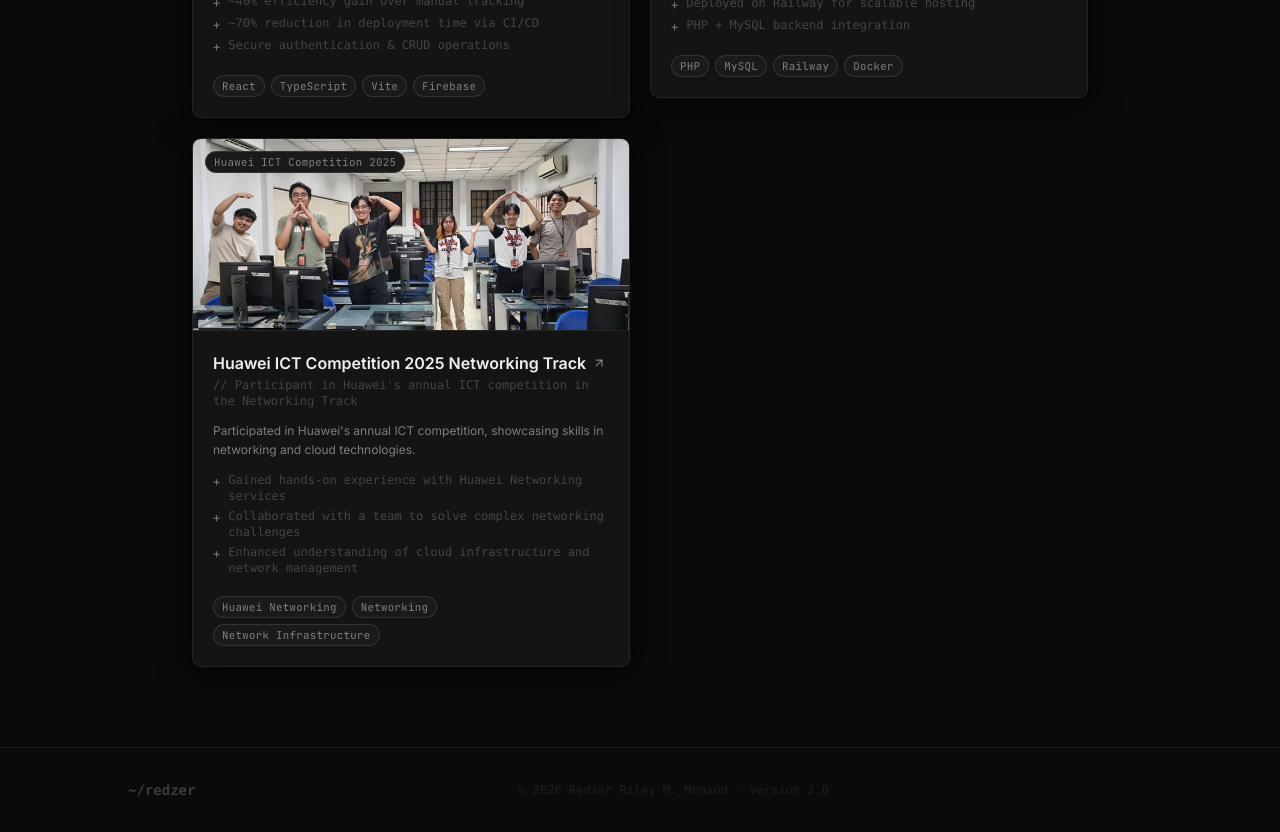
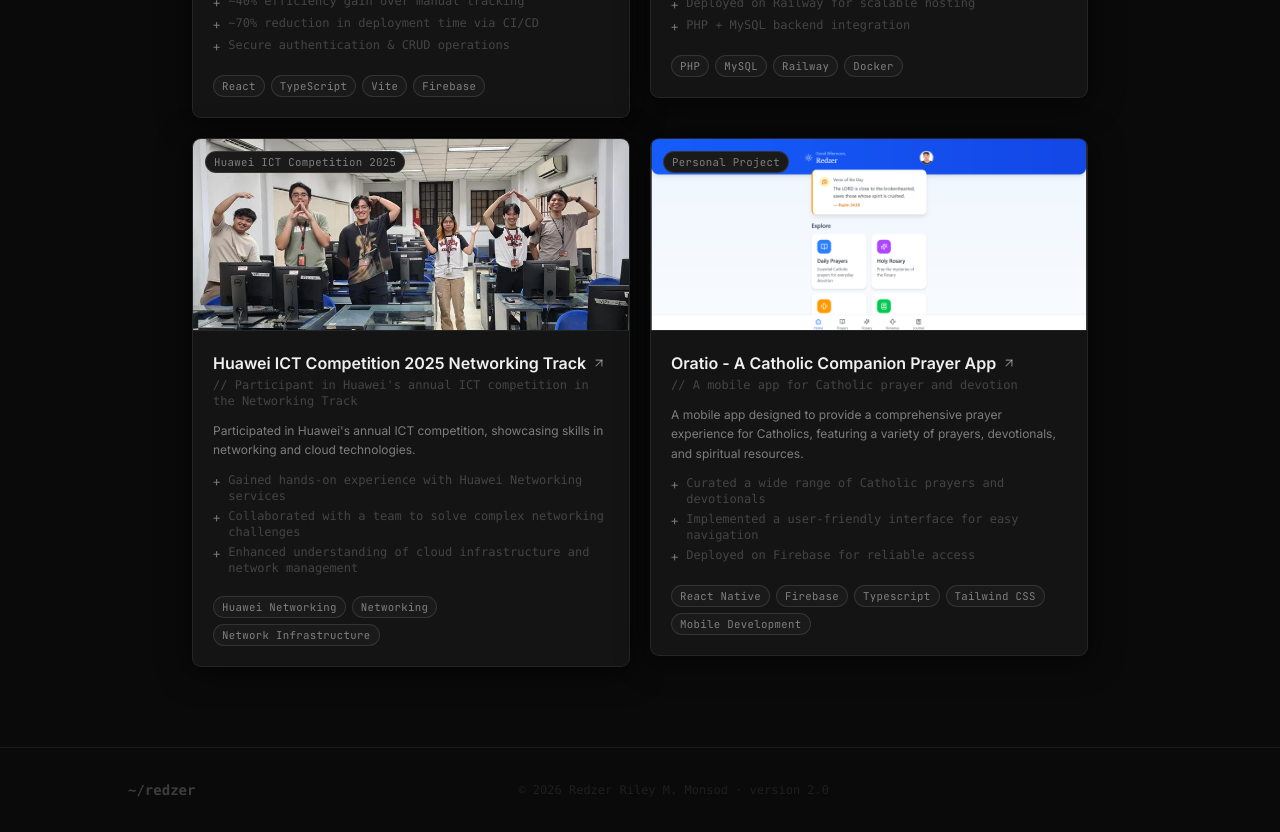
Before and after one commit to RedzerRiley/RedzerMonsod-Portfolio-Website, a React (Vite) app: page / in a window 1280 px wide. Shown: the part 1960-2792 px from the top of the page. Built offline with nearby package versions, Linux system fonts and the light colour scheme.

Commit message:
Added oratio

```diff
--- a/src/data/index.js
+++ b/src/data/index.js
@@ -83,8 +83,28 @@
     stack: ["Huawei Networking", "Networking", "Network Infrastructure"],
     color: "#ff6f61",
     accent: "#ff9b8a",
+  },
+
+  {
+    id : 4,
+    title: "Oratio - A Catholic Companion Prayer App",
+    image: "oratio.png",
+    subtitle: "A mobile app for Catholic prayer and devotion",
+    context: "Personal Project",
+    link: "https://oratio-317ac.web.app/auth",
+    description:
+      "A mobile app designed to provide a comprehensive prayer experience for Catholics, featuring a variety of prayers, devotionals, and spiritual resources.",
+    highlights: [
+      "Curated a wide range of Catholic prayers and devotionals",
+      "Implemented a user-friendly interface for easy navigation",
+      "Deployed on Firebase for reliable access",
+    ],
+    stack: ["React Native", "Firebase", "Typescript", "Tailwind CSS", "Mobile Development"],
+    color: "#8b5cf6",
+    accent: "#c4b5fd",
   }
 ];
+
 
 // ── Experience ────────────────────────────────────────────────
 export const experience = [
```
Also changed, not shown: public/images/myscreenshots/oratio.png (added).
